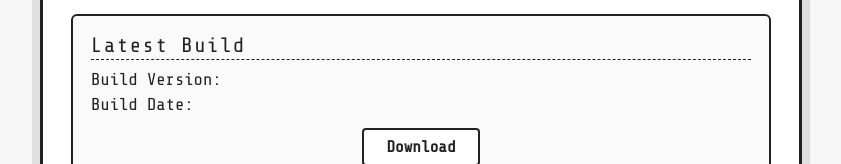
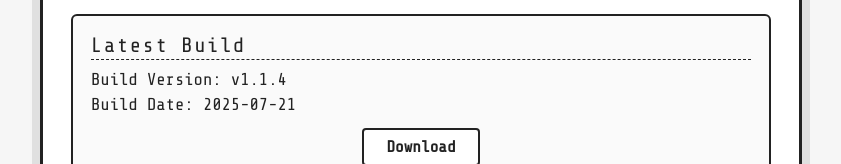
Before and after one commit to octxxiii/SDTS-Pages, a plain HTML site: page pages/index.html in a window 1280 px wide. Shown: the part 511-675 px from the top of the page, without its empty margins (219-1060 px from the left). Drawn offline with nearby package versions, Linux system fonts and the light colour scheme.

Commit message:
SDTS 빌드 버전 정보 추가: index.html에 버전(v1.1.4) 및 빌드 날짜(2025-07-21) 정보를 설정하여 사용자에게 최신 정보를 제공.

```diff
--- a/pages/index.html
+++ b/pages/index.html
@@ -194,6 +194,10 @@
         </div>
     </div>
     <script>
+        // 버전 정보 설정
+        document.getElementById('build-version').textContent = 'v1.1.4';
+        document.getElementById('build-date').textContent = '2025-07-21';
+
         const REAL_PASSWORD = 'woojingns';
         function checkPassword() {
             const password = document.getElementById('password').value;
```
